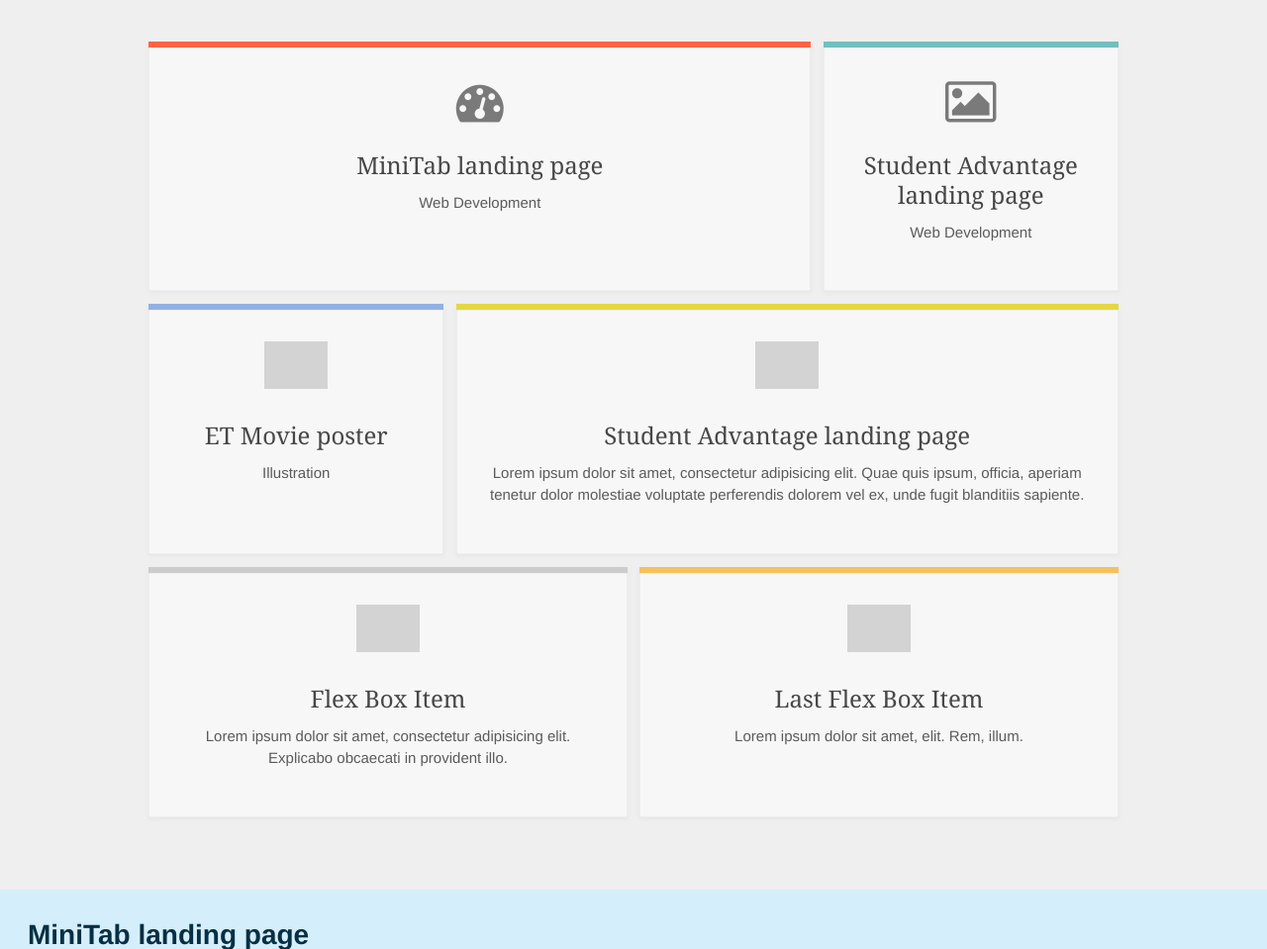
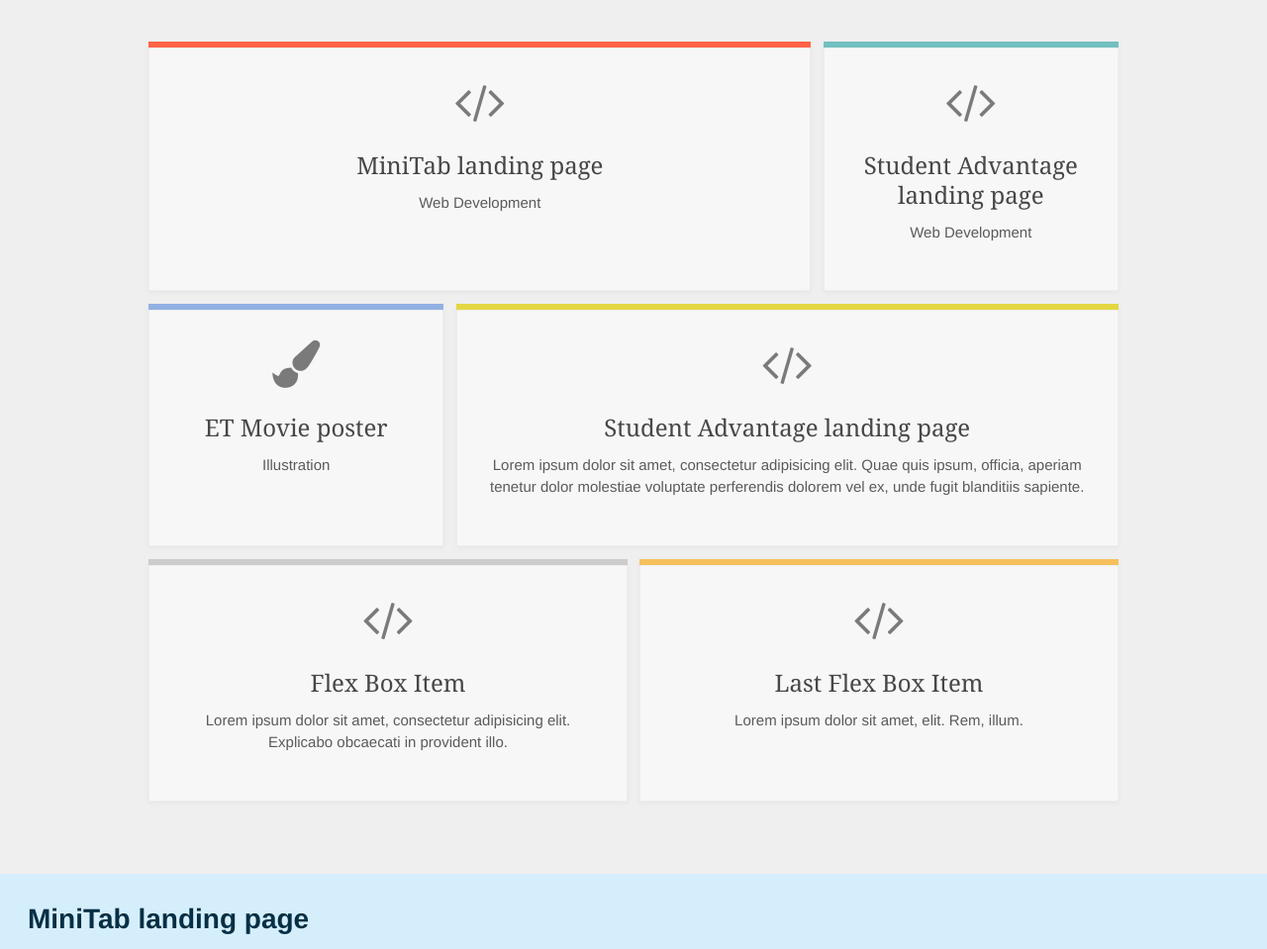
Before and after one commit to iryanclarke/Portfolio, a PHP site: page /portfolio.php in a window 1280 px wide. Shown: the part 60-1019 px from the top of the page at 99% size. Run offline with PHP 8.4, Linux system fonts and the light colour scheme; style sheets or scripts are compiled from the project's sources; grey boxes are pictures that could not be loaded.

Commit message:
Lots of portfolio content changes

```diff
--- a/css/css/mobile.css
+++ b/css/css/mobile.css
@@ -1301,7 +1301,7 @@ th {
       .footer-2 .footer-logo {
         float: left;
         margin-bottom: 0; } }
-  .footer-2 .footer-logo img {
+  .footer-2 .footer-logo img, .footer-2 .footer-logo i {
     height: 1.6em; }
   .footer-2 ul {
     margin-bottom: 1em; }
@@ -1341,11 +1341,12 @@ th {
       padding-right: .7em; }
       .footer-2 .footer-secondary-links ul.footer-social li:last-child {
         padding-right: 0; }
-    .footer-2 .footer-secondary-links ul.footer-social img {
+    .footer-2 .footer-secondary-links ul.footer-social img, .footer-2 .footer-secondary-links ul.footer-social i, .footer-2 .footer-secondary-links ul.footer-social span {
       opacity: .7;
       height: 1.6em;
-      padding: 1px; }
-      .footer-2 .footer-secondary-links ul.footer-social img:hover {
+      padding: 1px;
+      curson: pointer; }
+      .footer-2 .footer-secondary-links ul.footer-social img:hover, .footer-2 .footer-secondary-links ul.footer-social i:hover, .footer-2 .footer-secondary-links ul.footer-social span:hover {
         opacity: 1; }
 
 .comment {
@@ -2694,11 +2695,16 @@ input[type="submit"] {
         padding: 3em;
         width: 60%;
         max-height: 100%;
-        margin-top: 10em; } }
+        margin-top: 8em; } }
     @media screen and (min-width: 53.75em) {
       .modal .modal-inner {
         width: 50%;
         margin-top: 10em; } }
+    .modal .modal-inner img {
+      opacity: 1;
+      display: inline-block;
+      height: inherit;
+      padding-top: 3em; }
     .modal .modal-inner h1 {
       color: #333;
       margin-bottom: .6em;
--- a/css/scss/components/_footer.scss
+++ b/css/scss/components/_footer.scss
@@ -39,7 +39,7 @@
     }
   }
 
-  .footer-logo img {
+  .footer-logo img, .footer-logo i{
     height: 1.6em;
   }
 
@@ -102,7 +102,7 @@
         }
       }
 
-      img {
+      img, span {
         opacity: .7;
         height: 1.6em;
         padding: 1px;
--- a/css/scss/components/_modal.scss
+++ b/css/scss/components/_modal.scss
@@ -92,12 +92,19 @@
       padding: $modal-padding;
       width: 60%;
       max-height: 100%;
-      margin-top: 10em;
+      margin-top: 8em;
     }
 
     @include media($large-screen) {
       width: 50%;
       margin-top: 10em;
+    }
+
+    img {
+      opacity: 1;
+      display: inline-block;
+      height: inherit;
+      padding-top: 3em;
     }
 
     h1 {
--- a/portfolio.php
+++ b/portfolio.php
@@ -18,8 +18,9 @@
 
     <section>
       <div class="flex-boxes">
+
         <div class="flex-box flex-box-big modal">
-          <i class="fa fa-3x fa-dashboard"></i>
+          <i class="fa fa-3x fa-code"></i>
           <h1 class="flex-title">MiniTab landing page</h1>
           <p>Web Development</p>
           <input class="modal-state" id="modal-1" type="checkbox" />
@@ -29,53 +30,59 @@
               <h1>Minitab landing page</h1>
               <p class="intro">Roles: Web Developer and QA tester.</p>
               <p class="body">The Minitab Landing page was created for Kivuto Solutions, in order to replace the previous non-responsive version and give the page a visual update! I was the only person working on developing the website, and it was completed around Feburary 2014. You can find it <a href="http://onthehub.com/minitab/">here</a></p>
+              <img src="img/photogallery/minitab-desktop.png" alt="MiniTab landing page" title="MiniTab landing page" />
             </div>
           </div>
         </div>
+
         <div  class="flex-box modal">
-          <i class="fa fa-3x fa-image"></i>
+          <i class="fa fa-3x fa-code"></i>
           <h1 class="flex-title">Student Advantage landing page</h1>
           <p>Web Development</p>
-          <input class="modal-state" id="modal-1" type="checkbox" />
+          <input class="modal-state" id="modal-2" type="checkbox" />
           <div class="modal-window">
             <div class="modal-inner">
-              <label class="modal-close" for="modal-1"></label>
+              <label class="modal-close" for="modal-2"></label>
               <h1>Modal Title</h1>
               <p class="intro">Roles: Web Developer and QA tester.</p>
               <p class="body">The Student Advantage Landing page was created for Kivuto Solutions, in order to create a new streamlined way of generating leads for the Microsoft Student Advantage program. Similar to the Minitab page, I was the only person working on developing the website, and it was completed around April 2014. You can find it <a href="http://kivuto.com/microsoft-student-advantage-deployment/">here</a></p>
+              <img src="img/photogallery/student-advantage.png" alt="MiniTab landing page" title="MiniTab landing page" />
             </div>
           </div>
         </div>
+
         <div class="flex-box modal">
-          <img src="https://raw.githubusercontent.com/thoughtbot/refills/master/source/images/placeholder_logo_3_dark.png" alt="">
+          <i class="fa fa-3x fa-paint-brush"></i>
           <h1 class="flex-title">ET Movie poster</h1>
           <p>Illustration</p>
-          <input class="modal-state" id="modal-1" type="checkbox" />
+          <input class="modal-state" id="modal-3" type="checkbox" />
           <div class="modal-window">
             <div class="modal-inner">
-              <label class="modal-close" for="modal-1"></label>
-              <h1>Modal Title</h1>
-              <p class="intro">Intro text lorem ipsum dolor sit ametm, quas, eaque facilis aliquid cupiditate tempora cumque ipsum accusantium illo modi commodi  minima.</p>
-              <p class="body">This was a little hacking project I'm currently working on, I intended it to put on any scrolling/parallax websites I made to give a cool visual representation of how far you had scrolled. It's still under development, but I intend for it to be completely responsive and super lightweight! You can find it at <a href="http://iryanclarke.com/scroller-guage/">here</a>/p>
+              <label class="modal-close" for="modal-3"></label>
+              <h1>ET Movie poster</h1>
+              <p class="intro">Technologies used: Adobe Illustrator and VectorScribe.</p>
+              <p class="body">This was a side project I did just to experiment around with Adobe Illustrator, and creating some complex vector objects.</p>
             </div>
           </div>
         </div>
+
         <div class="flex-box flex-box-big modal">
-          <img src="https://raw.githubusercontent.com/thoughtbot/refills/master/source/images/placeholder_logo_2_dark.png" alt="">
+          <i class="fa fa-3x fa-code"></i>
           <h1 class="flex-title">Student Advantage landing page</h1>
           <p>Lorem ipsum dolor sit amet, consectetur adipisicing elit. Quae quis ipsum, officia, aperiam tenetur dolor molestiae voluptate perferendis dolorem vel ex, unde fugit blanditiis sapiente.</p>
-          <input class="modal-state" id="modal-1" type="checkbox" />
+          <input class="modal-state" id="modal-4" type="checkbox" />
           <div class="modal-window">
             <div class="modal-inner">
-              <label class="modal-close" for="modal-1"></label>
+              <label class="modal-close" for="modal-4"></label>
               <h1>Modal Title</h1>
               <p class="intro">Intro text lorem ipsum dolor sit ametm, quas, eaque facilis aliquid cupiditate tempora cumque ipsum accusantium illo modi commodi  minima.</p>
               <p class="body">Body text lorem ipsum dolor ipsum dolor sit sit possimus amet, consectetur adipisicing elit. Itaque, placeat, explicabo, veniam quos aperiam molestias eriam molestias molestiae suscipit ipsum enim quasi sit possimus quod atque nobis voluptas earum odit accusamus quibusdam.</p>
             </div>
           </div>
         </div>
+
         <div class="flex-box modal">
-          <img src="https://raw.githubusercontent.com/thoughtbot/refills/master/source/images/placeholder_logo_2_dark.png" alt="">
+          <i class="fa fa-3x fa-code"></i>
           <h1 class="flex-title">Flex Box Item</h1>
           <p>Lorem ipsum dolor sit amet, consectetur adipisicing elit. Explicabo obcaecati in provident illo.</p>
           <input class="modal-state" id="modal-1" type="checkbox" />
@@ -88,8 +95,9 @@
             </div>
           </div>
         </div>
+
         <div class="flex-box modal">
-          <img src="https://raw.githubusercontent.com/thoughtbot/refills/master/source/images/placeholder_logo_3_dark.png" alt="">
+          <i class="fa fa-3x fa-code"></i>
           <h1 class="flex-title">Last Flex Box Item</h1>
           <p>Lorem ipsum dolor sit amet, elit. Rem, illum.</p>
           <input class="modal-state" id="modal-1" type="checkbox" />
@@ -102,6 +110,7 @@
             </div>
           </div>
         </div>
+
       </div>
     </section>
 
```
Also changed, not shown: footer.php (+8 -3 lines), 2 other files.
